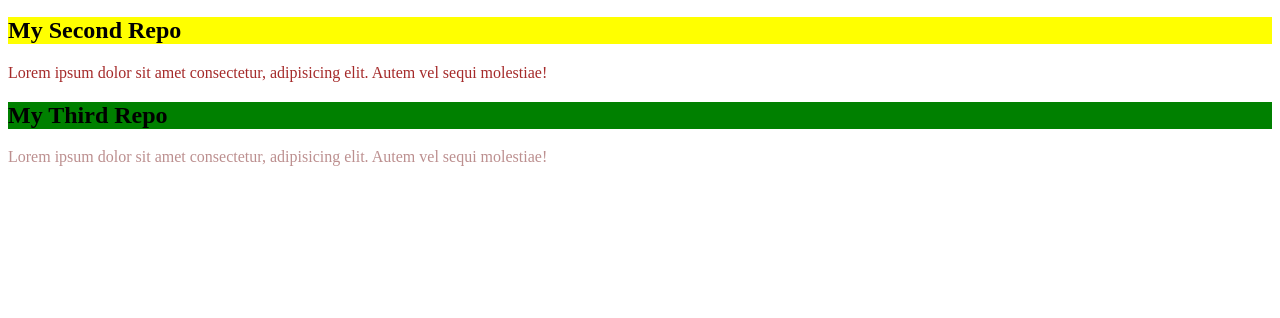
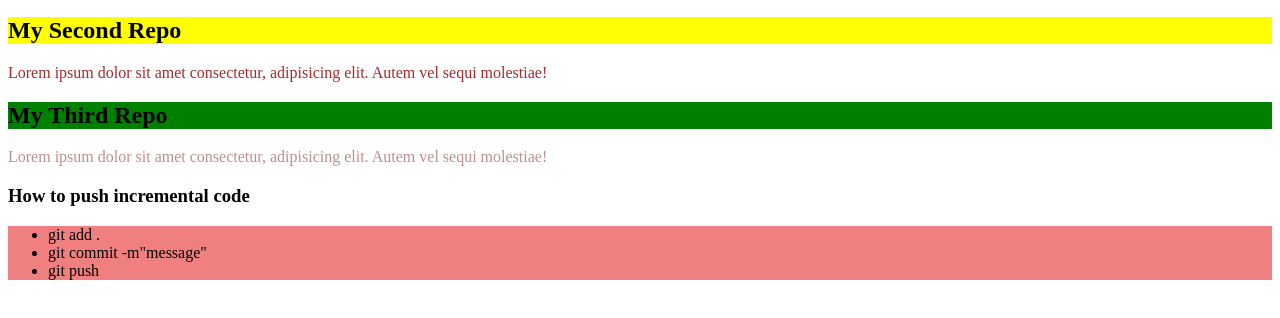
Before and after one commit to ibrahim2102/my-first-repo, a plain HTML site: page index.html in a window 1280 px wide. Shown: the part 88-406 px from the top of the page. Drawn offline with Linux system fonts and the light colour scheme.

```diff
--- a/index.html
+++ b/index.html
@@ -23,6 +23,15 @@
     <P id="yu">Lorem ipsum dolor sit amet consectetur, adipisicing elit. Autem vel sequi molestiae!</P>
     </div>
 
+    <div>
+        <h3>How to push incremental code</h3>
+        <ul>
+            <li>git add .</li>
+            <li>git commit -m"message"</li>
+            <li>git push</li>
+        </ul>
+    </div>
+
 
 </body>
 </html>
--- a/style.css
+++ b/style.css
@@ -12,3 +12,7 @@
 #yu{
     color: rosybrown;
 }
+
+ul{
+    background-color: lightcoral;
+}
```
